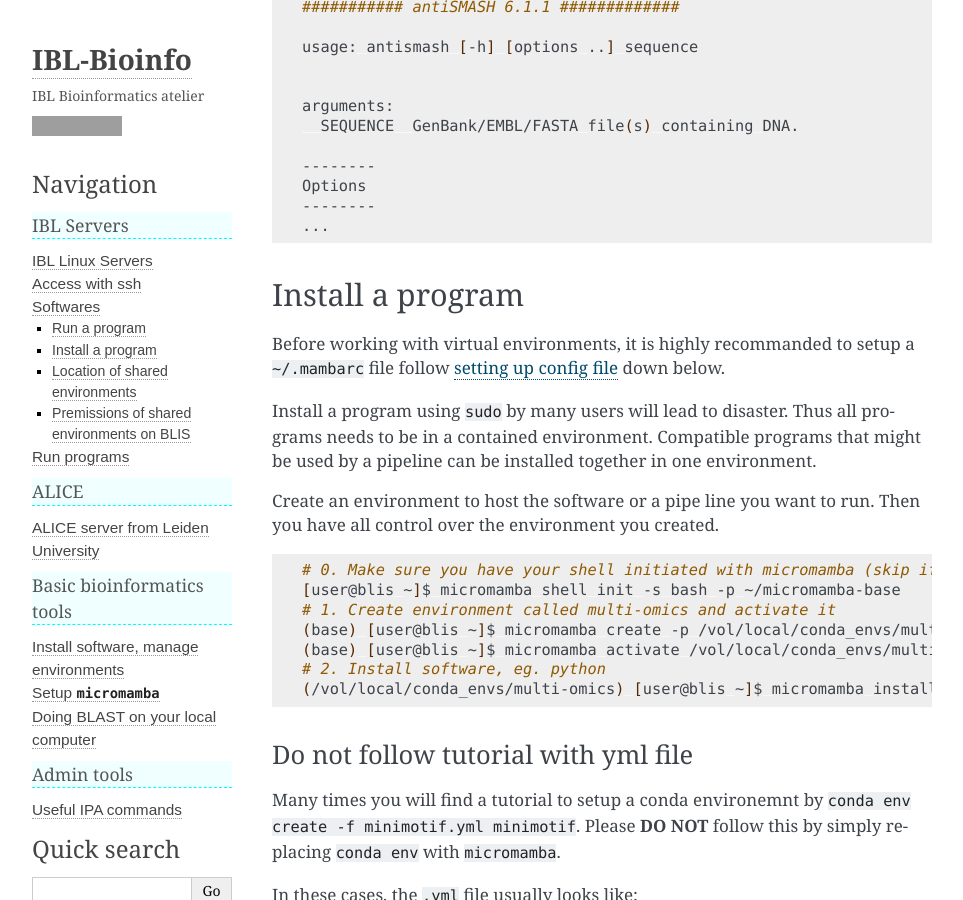
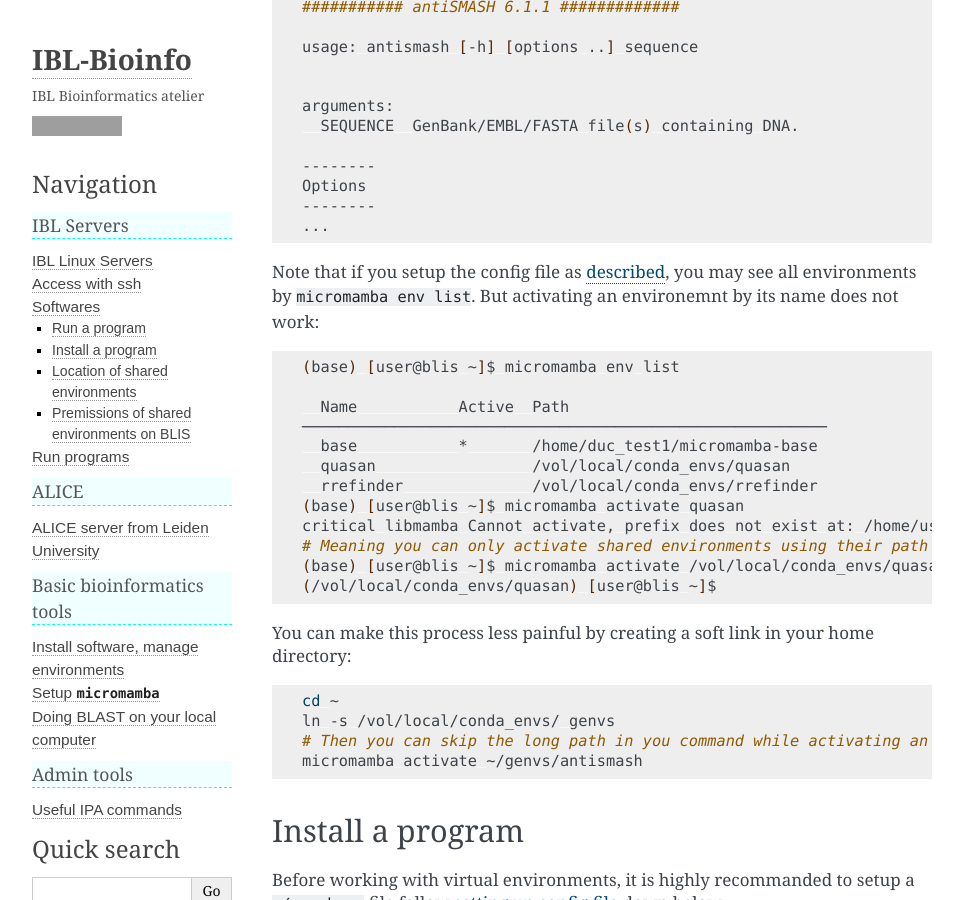
Before and after one commit to snail123815/IBL-bioinfomatics-wiki, a Sphinx documentation site: the page built from docs/source/IBL_servers/Softwares.md, in a window 1280 px wide and 900 px high, scrolled down 1019 px. Shown: the whole window, without its empty margins (148-1111 px from the left). Built offline with Sphinx 7.4.7, drawn with Linux system fonts in a browser that asks for light colours; grey boxes are pictures that could not be loaded.

Commit message:
Add essential activating hint

````diff
--- a/docs/source/IBL_servers/Softwares.md
+++ b/docs/source/IBL_servers/Softwares.md
@@ -2,7 +2,7 @@
 
 *By C.Du [@snail123815](https://github.com/snail123815)*
 
-(Avaliable softwares can be found in directory `/vol/local/conda_envs/`, use by [activating](../basic_tools/package_management_concept.md#activate-an-environment) corresponding environment)
+(Avaliable softwares can be found in directory `/vol/local/conda_envs/`, use by [activating](#run-a-program) corresponding environment)
 
 We manage our softwares using [conda](https://docs.conda.io/en/latest/) virtual environments, which have become a standard tool in the field and many other tools are compatible with its standard. To avoid confusion, we will use the term "environment" to refer specifically to conda-compatible virtual environments. By using environments, we can easily manage software dependencies and avoid conflicts between different software versions.
 
@@ -41,6 +41,32 @@ arguments:
 Options
 --------
 ...
+```
+
+Note that if you setup the config file as [described](#setting-up-config-file), you may see all environments by `micromamba env list`. But activating an environemnt by its name does not work:
+
+```sh
+(base) [user@blis ~]$ micromamba env list
+
+  Name           Active  Path
+─────────────────────────────────────────────────────────
+  base           *       /home/duc_test1/micromamba-base
+  quasan                 /vol/local/conda_envs/quasan
+  rrefinder              /vol/local/conda_envs/rrefinder
+(base) [user@blis ~]$ micromamba activate quasan
+critical libmamba Cannot activate, prefix does not exist at: /home/user/micromamba-base/envs/quasan
+# Meaning you can only activate shared environments using their path
+(base) [user@blis ~]$ micromamba activate /vol/local/conda_envs/quasan
+(/vol/local/conda_envs/quasan) [user@blis ~]$
+```
+
+You can make this process less painful by creating a soft link in your home directory:
+
+```shell
+cd ~
+ln -s /vol/local/conda_envs/ genvs
+# Then you can skip the long path in you command while activating an environment
+micromamba activate ~/genvs/antismash
 ```
 
 ## Install a program
````
